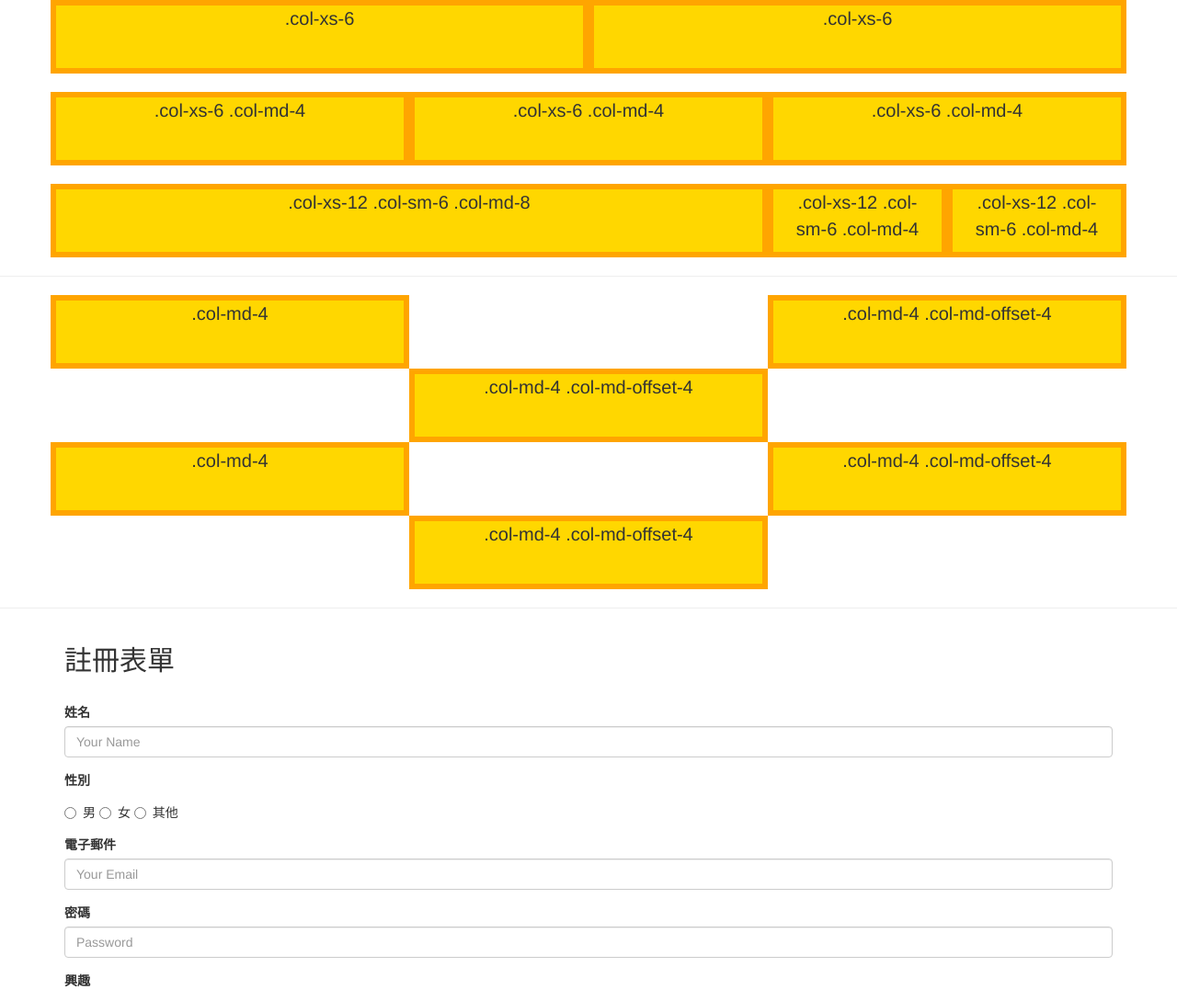
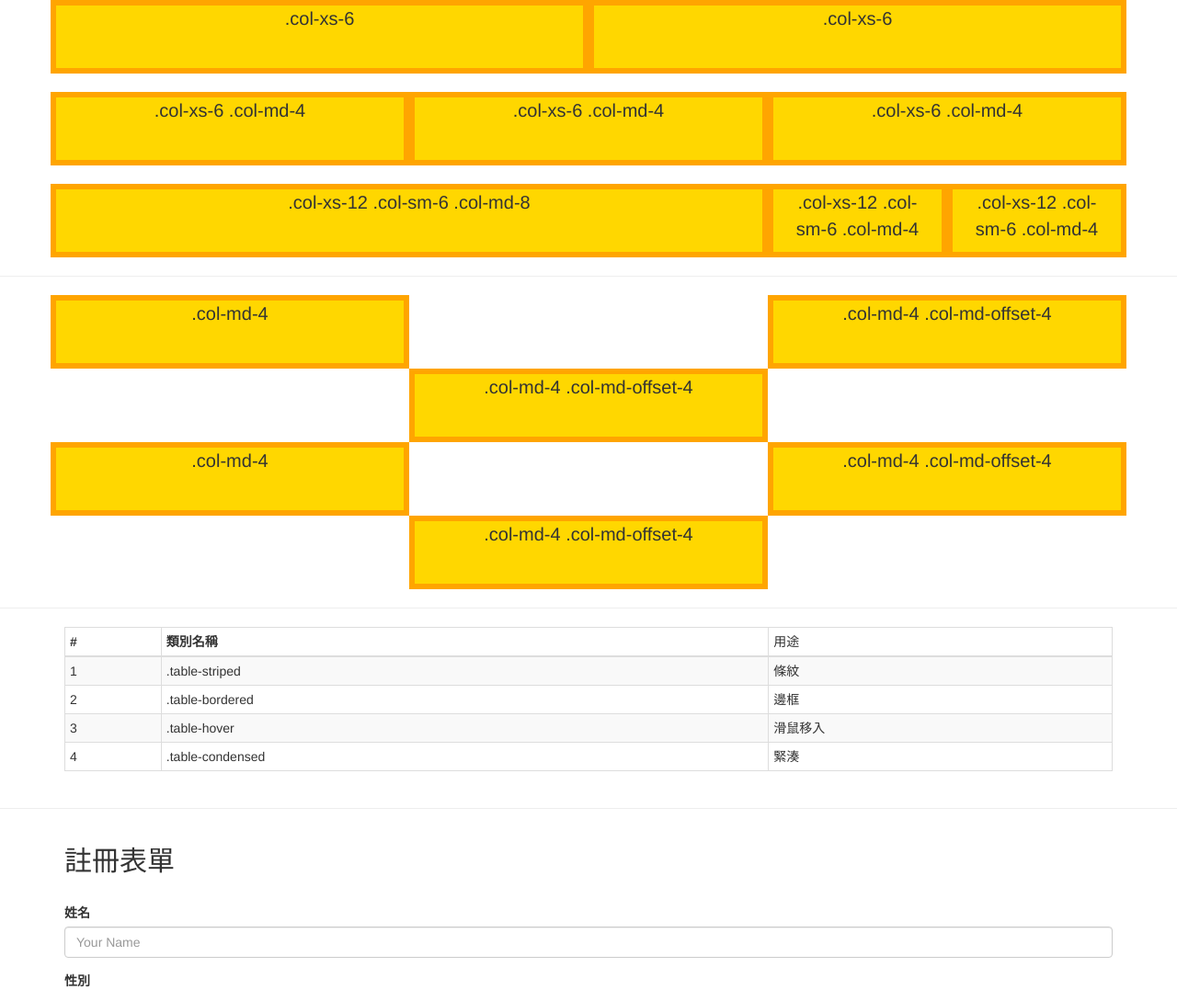
Before and after one commit to tfcs46/hw8, a plain HTML site: page index.html in a window 1280 px wide. Shown: the top 1089 px of the page at 92% size. Drawn offline with nearby package versions, Linux system fonts and the light colour scheme; files that its build step writes are made by us from their sources.

Commit message:
Add files via upload

```diff
--- a/index.html
+++ b/index.html
@@ -69,8 +69,41 @@
 
 </div>
 
+<hr>
 
-
+   <div class="container">
+        <table class="table table-striped table-bordered table-hover table-condensed">
+            <thead>
+                <tr>
+                    <th>#</th>
+                    <th>類別名稱</th>
+                    <td>用途</td>
+                </tr>
+            </thead>
+            <tbody>
+                <tr>
+                    <td>1</td>
+                    <td>.table-striped</td>
+                    <td>條紋</td>
+                </tr>
+                <tr>
+                    <td>2</td>
+                    <td>.table-bordered</td>
+                    <td>邊框</td>
+                </tr>
+                <tr>
+                    <td>3</td>
+                    <td>.table-hover</td>
+                    <td>滑鼠移入</td>
+                </tr>
+                <tr>
+                    <td>4</td>
+                    <td>.table-condensed</td>
+                    <td>緊湊</td>
+                </tr>
+            </tbody>
+        </table>
+    </div>
 <hr>
 
 <script src="https://code.jquery.com/jquery.min.js"></script>
```
